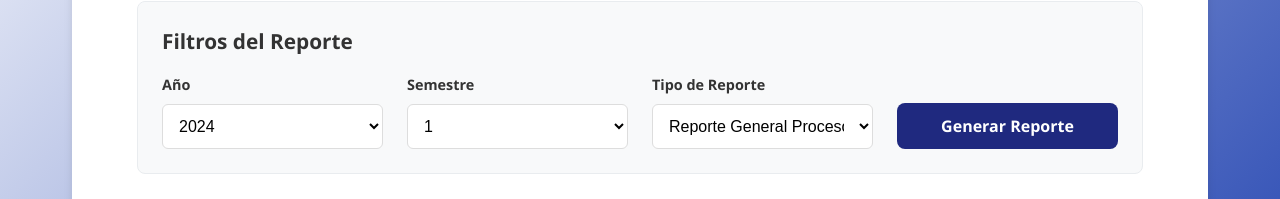
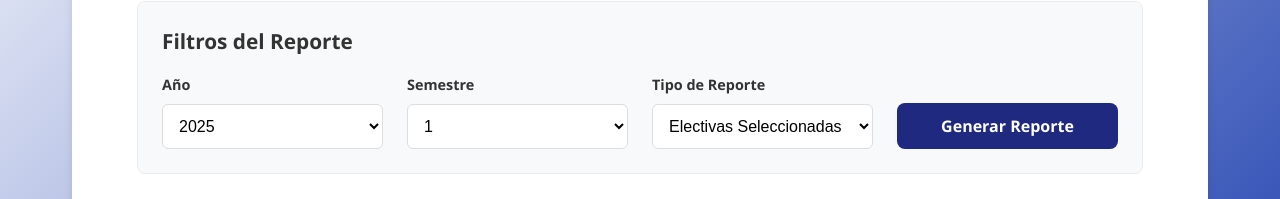
Before and after one commit to wsernam/CodeWise-Asignacion-Electivas, a React (Vite) app in the folder frontEnd/app-front/: page /reports-form in a window 1280 px wide. Shown: the part 342-541 px from the top of the page. Built offline with nearby package versions, Linux system fonts and the light colour scheme.

Commit message:
feat: conexión reportes en formulario
- se ve la necesidad de mejorar los componentes de modales

```diff
--- a/frontEnd/app-front/src/screens/FormModule/Reports/ReportFilters.tsx
+++ b/frontEnd/app-front/src/screens/FormModule/Reports/ReportFilters.tsx
@@ -10,37 +10,34 @@ interface IReportFiltersProps {
   selectedYear: number;
   selectedSemester: 1 | 2;
   selectedReportType: string;
+  studentCode?: string;
   onYearChange: (year: number) => void;
   onSemesterChange: (semester: 1 | 2) => void;
   onReportTypeChange: (type: string) => void;
+  onStudentCodeChange?: (code: string) => void;
   onGenerate: () => void;
   isGenerating: boolean;
-  reportTypeOptions?: IReportTypeOption[]; // prop opcional
+  isGenerateDisabled: boolean;
+  reportTypeOptions?: IReportTypeOption[];
 }
 
 const ReportFilters: React.FC<IReportFiltersProps> = ({
   selectedYear,
   selectedSemester,
   selectedReportType,
+  studentCode = "",
   onYearChange,
   onSemesterChange,
   onReportTypeChange,
+  onStudentCodeChange,
   onGenerate,
   isGenerating,
-  reportTypeOptions, // Recibe las opciones personalizadas
+  isGenerateDisabled,
+  reportTypeOptions,
 }) => {
   const yearOptions = [2024, 2025, 2026];
 
-  // Opciones por defecto para asignación, o usa las personalizadas
-  const defaultReportTypeOptions = [
-    { value: "general", label: "Reporte General" },
-    { value: "por-estudiante", label: "Por Estudiante" },
-    { value: "por-electiva", label: "Por Electiva" },
-    { value: "por-programa", label: "Por Programa Académico" },
-    { value: "listas", label: "Lista asignación y espera" },
-  ];
-
-  const finalReportTypeOptions = reportTypeOptions || defaultReportTypeOptions;
+  const finalReportTypeOptions = reportTypeOptions || [];
 
   return (
     <div className="filters-section">
@@ -98,6 +95,24 @@ const ReportFilters: React.FC<IReportFiltersProps> = ({
           </select>
         </div>
 
+        {/* Campo para código de estudiante */}
+        {selectedReportType === "student-elective-selection" &&
+          onStudentCodeChange && (
+            <div className="filter-group">
+              <label htmlFor="student-code-input" className="filter-label">
+                Código Estudiante
+              </label>
+              <input
+                id="student-code-input"
+                type="text"
+                className="filter-select"
+                value={studentCode}
+                onChange={(e) => onStudentCodeChange(e.target.value)}
+                placeholder="Ej: 104621011376"
+              />
+            </div>
+          )}
+
         <div className="filter-group">
           <label className="filter-label" style={{ visibility: "hidden" }}>
             Acción
@@ -105,7 +120,7 @@ const ReportFilters: React.FC<IReportFiltersProps> = ({
           <Button
             variant="primary"
             onClick={onGenerate}
-            disabled={isGenerating}
+            disabled={isGenerating || isGenerateDisabled}
             className="generate-btn"
           >
             {isGenerating ? "Generando..." : "Generar Reporte"}
--- a/frontEnd/app-front/src/screens/FormModule/Reports/ReportsAssignment.tsx
+++ b/frontEnd/app-front/src/screens/FormModule/Reports/ReportsAssignment.tsx
@@ -1,4 +1,3 @@
-// src/screens/Reports/ReportsAssignment.tsx
 import React, { useEffect, useState } from "react";
 import Card from "../../../components/ui/Card/Card";
 import ReportFilters from "./ReportFilters";
@@ -81,6 +80,7 @@ const ReportsAssignment: React.FC = () => {
             onReportTypeChange={setSelectedReportType}
             onGenerate={handleGenerateReport}
             isGenerating={isGenerating}
+            isGenerateDisabled={false} // Agregar esta prop faltante
           />
 
           {/* Campos extra según tipo */}
--- a/frontEnd/app-front/src/screens/FormModule/Reports/ReportsForm.tsx
+++ b/frontEnd/app-front/src/screens/FormModule/Reports/ReportsForm.tsx
@@ -1,11 +1,9 @@
 import React, { useEffect, useState } from "react";
 import Card from "../../../components/ui/Card/Card";
 import ReportFilters from "./ReportFilters";
-
 import { useReportStore } from "../../../store/Form/reportStore";
 import { selectionReportService } from "../../../services/Form/selectionReportService";
 import { offerReportService } from "../../../services/Form/offerReportService";
-
 import "./ReportsAssignment.css";
 
 const ReportsForm: React.FC = () => {
@@ -25,6 +23,10 @@ const ReportsForm: React.FC = () => {
     clearReport,
   } = useReportStore();
 
+  // Estado para modal de advertencia
+  const [showWarningModal, setShowWarningModal] = useState(false);
+  const [warningMessage, setWarningMessage] = useState("");
+
   // Limpia el blob anterior al desmontar
   useEffect(() => {
     return () => {
@@ -34,15 +36,28 @@ const ReportsForm: React.FC = () => {
     };
   }, [generatedReport]);
 
+  // Validar si el botón debe estar deshabilitado
+  const isGenerateDisabled = () => {
+    if (!selectedYear || !selectedSemester) return true;
+    if (selectedReportType === "student-elective-selection" && !studentCode)
+      return true;
+    return isGenerating;
+  };
+
+  const showWarning = (message: string) => {
+    setWarningMessage(message);
+    setShowWarningModal(true);
+  };
+
   const handleGenerateReport = async () => {
-    // Validaciones básicas
+    // Validaciones
     if (!selectedYear || !selectedSemester) {
-      alert("Por favor selecciona año y semestre");
+      showWarning("Por favor selecciona año y semestre");
       return;
     }
 
     if (selectedReportType === "student-elective-selection" && !studentCode) {
-      alert("Por favor ingresa el código del estudiante");
+      showWarning("Por favor ingresa el código del estudiante");
       return;
     }
 
@@ -68,14 +83,6 @@ const ReportsForm: React.FC = () => {
           );
           break;
 
-        case "general-selection":
-          // TODO: Implementar cuando tengas el endpoint
-          throw new Error("Reporte general de selección no implementado aún");
-
-        case "enrolled-list":
-          // TODO: Implementar cuando tengas el endpoint
-          throw new Error("Lista de inscritos no implementado aún");
-
         default:
           throw new Error("Tipo de reporte no válido");
       }
@@ -85,8 +92,9 @@ const ReportsForm: React.FC = () => {
       );
       setGeneratedReport(url);
     } catch (error: any) {
+      // Alert mientras separo warning
       alert(error.message || "Error generando el reporte");
-      console.error("Error generating report:", error);
+      console.error("Error generando el reporte:", error);
     } finally {
       setIsGenerating(false);
     }
@@ -101,21 +109,20 @@ const ReportsForm: React.FC = () => {
             <p>Seleccione los filtros y genere el reporte deseado</p>
           </div>
 
-          {/* Filtros */}
+          {/* Filtros con campo integrado para estudiante */}
           <ReportFilters
-            selectedYear={selectedYear || 2024} // Valor por defecto para el select
-            selectedSemester={selectedSemester || 1} // Valor por defecto para el select
+            selectedYear={selectedYear}
+            selectedSemester={selectedSemester}
             selectedReportType={selectedReportType}
+            studentCode={studentCode}
             onYearChange={setSelectedYear}
             onSemesterChange={setSelectedSemester}
             onReportTypeChange={setSelectedReportType}
+            onStudentCodeChange={setStudentCode}
             onGenerate={handleGenerateReport}
             isGenerating={isGenerating}
+            isGenerateDisabled={isGenerateDisabled()}
             reportTypeOptions={[
-              {
-                value: "general-selection",
-                label: "Reporte General Proceso de Selección",
-              },
               {
                 value: "student-elective-selection",
                 label: "Electivas Seleccionadas por Estudiante",
@@ -124,29 +131,8 @@ const ReportsForm: React.FC = () => {
                 value: "offer-report",
                 label: "Reporte de Oferta de Electivas",
               },
-              {
-                value: "enrolled-list",
-                label: "Lista de Estudiantes Inscritos",
-              },
             ]}
           />
-
-          {/* Campo adicional para código de estudiante */}
-          {selectedReportType === "student-elective-selection" && (
-            <div className="filters-section" style={{ marginTop: "-1rem" }}>
-              <div className="filters-grid">
-                <div className="filter-group">
-                  <label className="filter-label">Código Estudiante</label>
-                  <input
-                    className="filter-select"
-                    value={studentCode}
-                    onChange={(e) => setStudentCode(e.target.value)}
-                    placeholder="Ej: 104621011376"
-                  />
-                </div>
-              </div>
-            </div>
-          )}
 
           {/* Visor PDF */}
           <div className="pdf-viewer-section">
--- a/frontEnd/app-front/src/store/Form/reportStore.ts
+++ b/frontEnd/app-front/src/store/Form/reportStore.ts
@@ -1,16 +1,16 @@
 import { create } from "zustand";
 
 interface ReportState {
-  selectedYear: number | null;
-  selectedSemester: 1 | 2 | null;
+  selectedYear: number;
+  selectedSemester: 1 | 2;
   selectedReportType: string;
   studentCode: string;
   isGenerating: boolean;
   generatedReport: string | null;
 
   // Acciones
-  setSelectedYear: (year: number | null) => void;
-  setSelectedSemester: (semester: 1 | 2 | null) => void;
+  setSelectedYear: (year: number) => void;
+  setSelectedSemester: (semester: 1 | 2) => void;
   setSelectedReportType: (type: string) => void;
   setStudentCode: (code: string) => void;
   setIsGenerating: (generating: boolean) => void;
@@ -21,8 +21,8 @@ interface ReportState {
 
 export const useReportStore = create<ReportState>((set) => ({
   // Estado inicial
-  selectedYear: null,
-  selectedSemester: null,
+  selectedYear: 2025,
+  selectedSemester: 1,
   selectedReportType: "general-selection",
   studentCode: "",
   isGenerating: false,
@@ -38,8 +38,8 @@ export const useReportStore = create<ReportState>((set) => ({
   clearReport: () => set({ generatedReport: null, isGenerating: false }),
   resetFilters: () =>
     set({
-      selectedYear: null,
-      selectedSemester: null,
+      selectedYear: 2025,
+      selectedSemester: 2,
       studentCode: "",
       generatedReport: null,
     }),
```
Also changed, not shown: frontEnd/app-front/src/router.tsx (+3 -4 lines), frontEnd/app-front/src/screens/LoginModule/LoginAdmin.tsx (renamed from frontEnd/app-front/src/screens/LoginModule/LoginAdmin/LoginAdmin.tsx, +6 -6 lines), frontEnd/app-front/src/screens/LoginModule/LoginStudent.tsx (renamed from frontEnd/app-front/src/screens/LoginModule/LoginStudent/LoginStudent.tsx), frontEnd/app-front/src/screens/LoginModule/PreLogin.css (renamed from frontEnd/app-front/src/screens/LoginModule/PreLogin/PreLogin.css), frontEnd/app-front/src/screens/LoginModule/PreLogin.tsx (renamed from frontEnd/app-front/src/screens/LoginModule/PreLogin/PreLogin.tsx).
